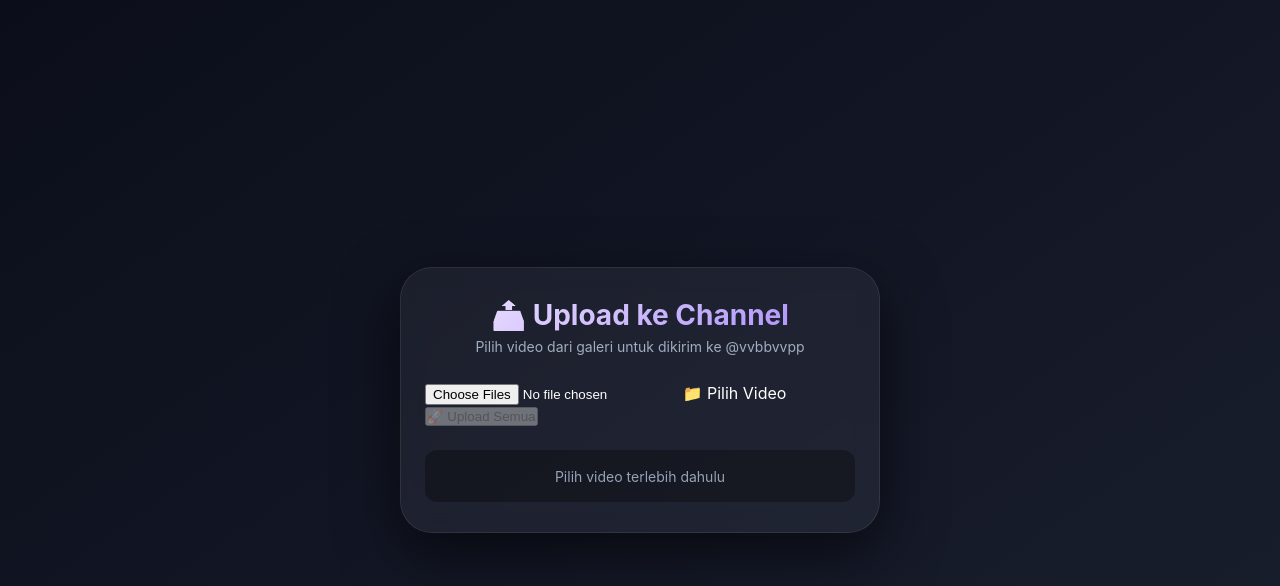
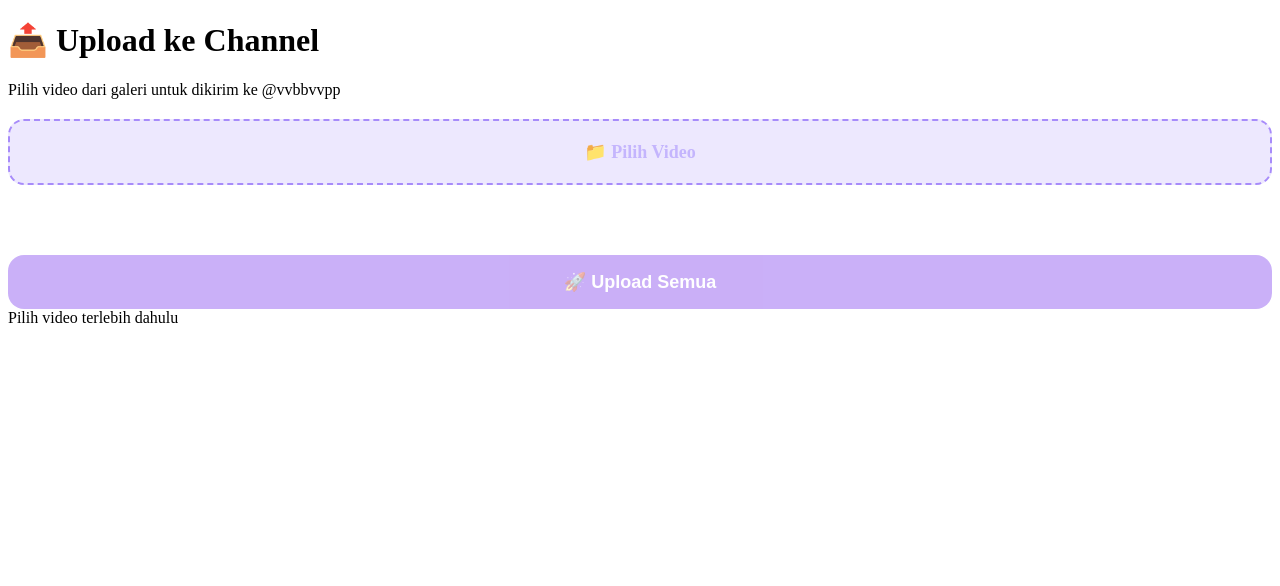
Before and after one commit to yuzu-id/yuzu.com, a plain HTML site: page index.html in a window 1280 px wide. Drawn offline with Linux system fonts and the light colour scheme.

Commit message:
Update style.css

```diff
--- a/style.css
+++ b/style.css
@@ -1,111 +1,81 @@
-* {
-  margin: 0;
-  padding: 0;
+/* Tambahkan di bagian bawah style.css yang sudah ada */
+
+.upload-area {
+  margin: 20px 0;
+  text-align: center;
+}
+
+#fileInput {
+  display: none;
+}
+
+.upload-label {
+  display: inline-block;
+  background: rgba(167, 139, 250, 0.2);
+  border: 2px dashed #a78bfa;
+  border-radius: 16px;
+  padding: 20px 30px;
+  color: #c4b5fd;
+  font-size: 18px;
+  font-weight: 600;
+  cursor: pointer;
+  transition: all 0.3s ease;
+  width: 100%;
   box-sizing: border-box;
 }
 
-body {
-  font-family: -apple-system, BlinkMacSystemFont, 'Segoe UI', Roboto, sans-serif;
-  background: linear-gradient(145deg, #0b0e1a, #1a1f2f);
-  min-height: 100vh;
-  display: flex;
-  justify-content: center;
-  align-items: center;
-  padding: 20px;
-  color: #ffffff;
+.upload-label:hover {
+  background: rgba(167, 139, 250, 0.3);
+  transform: scale(1.02);
 }
 
-.container {
-  max-width: 480px;
-  width: 100%;
+.file-list {
+  margin: 16px 0;
+  padding: 12px;
   background: rgba(255,255,255,0.05);
-  backdrop-filter: blur(12px);
-  border-radius: 32px;
-  padding: 30px 24px;
-  box-shadow: 0 20px 60px rgba(0,0,0,0.6);
-  border: 1px solid rgba(255,255,255,0.08);
+  border-radius: 12px;
+  max-height: 200px;
+  overflow-y: auto;
 }
 
-h1 {
-  font-size: 28px;
-  font-weight: 700;
-  text-align: center;
-  background: linear-gradient(135deg, #f0e6ff, #a78bfa);
-  -webkit-background-clip: text;
-  -webkit-text-fill-color: transparent;
-  margin-bottom: 6px;
+.file-item {
+  display: flex;
+  justify-content: space-between;
+  align-items: center;
+  padding: 8px 12px;
+  margin: 4px 0;
+  background: rgba(255,255,255,0.08);
+  border-radius: 8px;
+  font-size: 14px;
+  color: #e2e8f0;
 }
 
-.subtitle {
-  text-align: center;
-  font-size: 14px;
-  color: #a0aec0;
-  margin-bottom: 28px;
+.file-item .size {
+  color: #94a3b8;
+  font-size: 12px;
 }
 
-.button-grid {
-  display: flex;
-  flex-direction: column;
-  gap: 14px;
+.upload-btn {
+  width: 100%;
+  padding: 16px;
+  border: none;
+  border-radius: 16px;
+  font-size: 18px;
+  font-weight: 700;
+  background: #7c3aed;
+  color: white;
+  cursor: pointer;
+  transition: all 0.3s ease;
+  margin-top: 10px;
 }
 
-.media-btn {
-  background: rgba(255,255,255,0.06);
-  border: 1px solid rgba(255,255,255,0.1);
-  border-radius: 16px;
-  padding: 18px 20px;
-  font-size: 17px;
-  font-weight: 600;
-  color: #e2e8f0;
-  text-align: left;
-  cursor: pointer;
-  transition: all 0.25s ease;
-  display: flex;
-  align-items: center;
-  gap: 14px;
-  backdrop-filter: blur(4px);
+.upload-btn:hover:not(:disabled) {
+  background: #6d28d9;
+  transform: translateY(-2px);
+  box-shadow: 0 8px 25px rgba(124, 58, 237, 0.4);
 }
 
-.media-btn:hover {
-  background: rgba(167,139,250,0.15);
-  border-color: #a78bfa;
-  transform: translateY(-2px);
-  box-shadow: 0 8px 25px rgba(167,139,250,0.15);
+.upload-btn:disabled {
+  opacity: 0.4;
+  cursor: not-allowed;
 }
-
-.media-btn:active {
-  transform: scale(0.97);
-}
-
-.status {
-  margin-top: 24px;
-  padding: 14px;
-  border-radius: 12px;
-  text-align: center;
-  font-size: 14px;
-  background: rgba(0,0,0,0.3);
-  color: #94a3b8;
-  min-height: 52px;
-  display: flex;
-  align-items: center;
-  justify-content: center;
-  transition: all 0.3s ease;
-}
-
-.status.success {
-  color: #34d399;
-  background: rgba(52,211,153,0.1);
-  border: 1px solid rgba(52,211,153,0.2);
-}
-
-.status.error {
-  color: #f87171;
-  background: rgba(248,113,113,0.1);
-  border: 1px solid rgba(248,113,113,0.2);
-}
-
-.status.loading {
-  color: #fbbf24;
-  background: rgba(251,191,36,0.1);
-  border: 1px solid rgba(251,191,36,0.2);
-}
```
